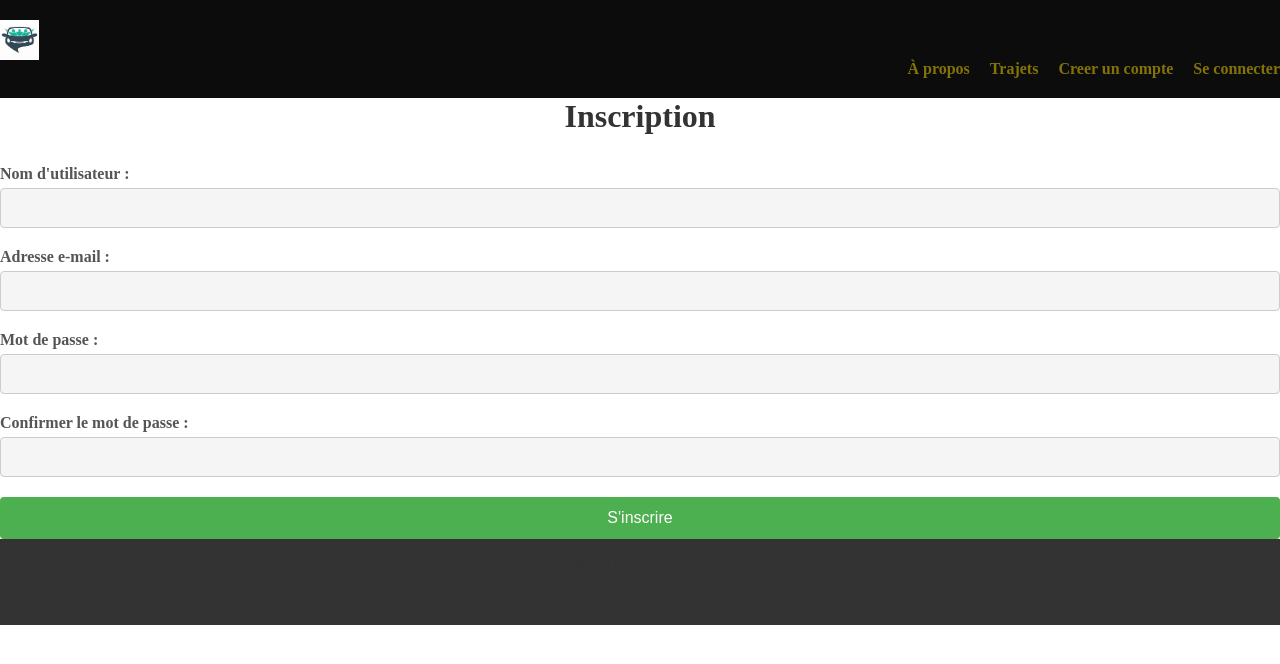
After one commit to PetitGenie/covoiturage, a Django app: page /register/ in a window 1280 px wide. The commit adds this page. Shown: the top 664 px of the page. Run offline with Django 5.2, Linux system fonts and the light colour scheme.

Commit message:
another one

```diff
--- a/Stage/urls.py
+++ b/Stage/urls.py
@@ -18,7 +18,7 @@ from django.contrib import admin
 from django.urls import path, include
 from .views import index
 from . import views
-from .views import reservation
+from .views import reservation, createtrajet
 from .views import Trajet
 
 urlpatterns = [
@@ -28,6 +28,9 @@ urlpatterns = [
      path('login/', views.connexion, name='login'),
     path('logout/', views.deconnexion, name='logout'),
     path('reservation/', reservation, name='reservation'),
-    path('trajet/', views.createtrajet, name='trajet'),
-
+    path('trajet/', views.trajetdetails, name='trajet'),
+    path('trajet/', views.createtrajet, name='createtrajet'),
+    path('commentaires/', views.commentaire, name='commentaire'),
+    path('reservation/', views.create_reservation, name='create_reservation'),
+    path('register/', views.register, name='register'),
 ]
--- a/Stage/views.py
+++ b/Stage/views.py
@@ -1,10 +1,10 @@
 from django.shortcuts import render, redirect
-from .forms import LoginForm, ReserverForm, TrajetForm
+from .forms import LoginForm, ReserverForm, TrajetForm, CommentaireForm
 from django.contrib.auth import authenticate, login, logout
 from django.contrib.auth.decorators import login_required
 from django.http import HttpResponse
 from django.contrib.auth.models import User
-from covoiturage.models import Trajet
+from covoiturage.models import Trajet, Reservation
 from .forms import LoginForm
 
 def index(request):
@@ -39,25 +39,25 @@ def deconnexion(request):
     logout(request)
     return redirect("/")
 
-@login_required(login_url='/login')
+
 def reservation(request):
-    if request.method == "POST":
-        connection_form = ReserverForm(request.POST)
-        if connection_form.is_valid():
-            user = connection_form.cleaned_data['user']
-            trajet = connection_form.cleaned_data['trajet']
-            avance_paye = connection_form.cleaned_data['avance_paye']
+    reservations = Reservation.objects.filter(user=request.user)
+    context = {'reservations': reservations}
+    return render(request, 'reserver.html', context)
 
-            return redirect("/")
-        else:
-            error_message = "Sorry, we didn't recognize you."
 
-            connection_form.add_error(None, error_message)
+def create_reservation(request, trajet_id):
+    if request.method == 'POST':
+        trajet = Trajet.objects.get(id=trajet_id)
+        reservation = Reservation.objects.create(
+            user=request.user,
+            trajet=trajet,
+
+        )
+        return redirect('reservation')
     else:
-        connection_form = ReserverForm()
-
-    context = {'connection_form': connection_form}
-    return render(request, 'reserver.html', context)
+        trajet = Trajet.objects.get(id=trajet_id)
+        return render(request, 'reservation_form.html', {'trajet': trajet})
 
 @login_required(login_url='/login')
 def createtrajet(request):
@@ -67,7 +67,7 @@ def createtrajet(request):
             trajet=form.save(commit=False)
             trajet.user= request.user
             trajet.save()
-            return redirect("/")
+            return redirect("/trajet")
 
     else:
         form = TrajetForm()
@@ -75,8 +75,48 @@ def createtrajet(request):
     context = {'form': form}
     return render(request, 'trajet.html', context)
 
+@login_required(login_url='/login')
+def trajetdetails(request):
+    trajet = Trajet.objects.all()
+    context = {'trajet': trajet}
+    return render(request, 'trajet.html', context)
 
-def trajetdetails(request):
-    trajets= Trajet.objects.all()
-    context = {'trajets': trajets}
-    return render(request, 'trajet.html', context)
+def commentaire(request):
+    if request.method == 'POST':
+        form = CommentaireForm(request.POST)
+        if form.is_valid():
+            commentaire=form.save(commit=False)
+            commentaire.user= request.user
+            commentaire.save()
+            return redirect("/commentaires")
+
+    else:
+        form = CommentaireForm()
+
+    context = {'form': form}
+    return render(request, 'commentaire.html', context)
+
+from django.shortcuts import render, redirect
+from django.contrib.auth.models import User
+from django.contrib.auth import login
+
+def register(request):
+    if request.method == 'POST':
+        username = request.POST['username']
+        email = request.POST['email']
+        password = request.POST['password']
+        password_confirm = request.POST['password_confirm']
+
+
+        if password != password_confirm:
+            return render(request, 'register.html', {'error': 'Les mots de passe ne correspondent pas.'})
+
+
+        try:
+            user = User.objects.create_user(username=username, email=email, password=password)
+            login(request, user)
+            return redirect('accueil')
+        except:
+            return render(request, 'register.html', {'error': 'Erreur lors de la création du compte.'})
+
+    return render(request, 'register.html')
--- a/covoiturage/admin.py
+++ b/covoiturage/admin.py
@@ -3,7 +3,7 @@ from django.contrib import admin
 from .models import  Trajet, Reservation, Commentaire,  Notification, Paiement
 
 class TrajetAdmin(admin.ModelAdmin):
-    list_display = ('point_depart', 'destination', 'heure_depart', 'places_disponibles', 'user')
+    list_display = ('point_depart', 'destination', 'heure_depart', 'places_disponibles', 'plaque','modele' ,'user')
     list_filter = ('heure_depart', 'user')
     search_fields = ('point_depart', 'destination')
 
@@ -16,6 +16,9 @@ class TrajetAdmin(admin.ModelAdmin):
 admin.site.register(Trajet, TrajetAdmin)
 class ReservationAdmin(admin.ModelAdmin):
     list_display = ('user', 'trajet','date', 'avance_payee')
+    def user(self, obj):
+      if user.is_connected:
+        return obj.user.username
 admin.site.register(Reservation, ReservationAdmin)
 admin.site.register(Commentaire)
 
--- a/covoiturage/models.py
+++ b/covoiturage/models.py
@@ -7,7 +7,7 @@ from django.contrib.auth.models import User
 class Trajet(models.Model):
     point_depart = models.CharField(max_length=255)
     destination = models.CharField(max_length=255)
-    heure_depart = models.DateTimeField()
+    heure_depart = models.DateTimeField(editable=True)
     places_disponibles = models.IntegerField()
 
     modele = models.CharField(max_length=35, null=True)
--- a/static/styles.css
+++ b/static/styles.css
@@ -4,20 +4,61 @@
     padding: 0;
     box-sizing: border-box;
 }
+h1, p {
+    text-align: center;
+    margin-bottom: 30px;
+    color: #333;
+}
 
-/* Global Styles */
-body {
-    font-family: Arial, sans-serif;
+/* Styles du formulaire */
+form {
+    display: grid;
+    grid-template-columns: 1fr;
+    grid-gap: 20px;
+}
+
+form div {
+    display: flex;
+    flex-direction: column;
+}
+
+label {
+    font-weight: bold;
+    margin-bottom: 5px;
+    color: #555;
+}
+
+input {
+    padding: 10px;
+    border: 1px solid #ccc;
+    border-radius: 4px;
+    font-size: 16px;
     background-color: #f5f5f5;
     color: #333;
 }
 
-.container {
-    max-width: 1200px;
-    margin: 0 auto;
-    padding: 20px;
+button[type="submit"] {
+    background-color: #4CAF50;
+    color: white;
+    padding: 12px 20px;
+    border: none;
+    border-radius: 4px;
+    cursor: pointer;
+    font-size: 16px;
+    transition: background-color 0.3s;
 }
 
+button[type="submit"]:hover {
+    background-color: #45a049;
+}
+
+/* Styles des messages d'erreur */
+.error {
+    color: #ff0000;
+    font-weight: bold;
+    text-align: center;
+    margin-top: 10px;
+}
 /* Header */
 header {
     background-color: #0c0c0c;
@@ -232,30 +230,53 @@ footer p {
 }
 
 
-.login-form {
 
-    margin: 20px;
-    padding: 20px;
-    border: 1px solid #ccc;
-    background-color: #f7f7f7;
+/* formulaire */
+form {
+    display: grid;
+    grid-template-columns: 1fr;
+    grid-gap: 20px;
 }
 
-.login-form input[type="text"],
-.login-form input[type="password"] {
+form div {
+    display: flex;
+    flex-direction: column;
+}
 
-    width: 100%;
+label {
+    font-weight: bold;
+    margin-bottom: 5px;
+    color: #555;
+}
+
+input {
     padding: 10px;
-    margin-bottom: 10px;
     border: 1px solid #ccc;
     border-radius: 4px;
+    font-size: 16px;
+    background-color: #f5f5f5;
+    color: #333;
 }
 
-.login-form button[type="submit"] {
-
+button[type="submit"] {
     background-color: #4CAF50;
     color: white;
-    padding: 10px;
+    padding: 12px 20px;
     border: none;
     border-radius: 4px;
     cursor: pointer;
+    font-size: 16px;
+    transition: background-color 0.3s;
 }
+
+button[type="submit"]:hover {
+    background-color: #45a049;
+}
+
+/* messages d'erreur */
+.error {
+    color: #ff0000;
+    font-weight: bold;
+    text-align: center;
+    margin-top: 10px;
+}
--- a/templates/index.html
+++ b/templates/index.html
@@ -24,6 +24,7 @@
                    <li><a href="/login">Se connecter</a></li>
                 {% else %}
                  <li><a href="/reservation">Reservation</a></li>
+                 <li><a href="/commentaires">Laissez un commentaire</a></li>
                  <li> {{ user.username | upper }}</li>
                  <li> <a href="/logout">Se deconnecter</a></li>
                 {% endif %}
@@ -42,7 +43,9 @@
 
     <section id="about" class="about">
         <h2>À propos de JANA NANJE</h2>
-        <p>JANA NANJE est une application conviviale qui vous permet de partager vos trajets avec d'autres utilisateurs, ce qui vous permet de réduire les coûts, de gagner du temps et de contribuer à la réduction des files d'attente des moyens de transport qui deviennent difficiles à cause du carburant qui se fait rare.</p>
+        <p>JANA NANJE est une application conviviale qui vous permet de partager vos trajets avec d'autres utilisateurs,
+          ce qui vous permet de réduire les coûts, de gagner du temps et de contribuer à la réduction des files d'attente
+           des moyens de transport qui deviennent difficiles.</p>
     </section>
 
 
@@ -50,29 +53,9 @@
 
   <div class="container">
     <h2>Fonctionnalités principales</h2>
-    <h3>Recherche trajet</h3>
-    <div class="row justify-content-center">
-        <div class="col-md-6">
-          <div class="card mb-3">
-            <div class="card-body">
-              <h5 class="card-title">Trajet 1</h5>
-              <a href="/reservation" class="btn btn-primary">RESERVER</a>
-            </div>
-          </div>
-        </div>
-        <div class="col-md-6">
-          <div class="card mb-3">
-            <div class="card-body">
-              <h5 class="card-title">Trajet 2</h5>
-              <a href="/reservation" class="btn btn-primary">RESERVER</a>
-            </div>
-          </div>
-        </div>
-      </div>
-</div>
 
         <div class="feature">
-
+          <h3>Recherche trajet</h3>
             <h3>Réservation simple</h3>
             <p>Réservez votre place en quelques clics et communiquez avec le conducteur en cas de besoin.</p>
             <img src="{% static 'image1.jpg' %}" alt="Fonctionnalité 2">
--- a/templates/login.html
+++ b/templates/login.html
@@ -16,6 +16,6 @@
         {{ connection_form.password }}
         {{ connection_form.password.errors }}
     </div>
-    <button type="submit">Se connecter</button>
+    <button class="submit" type="submit">Se connecter</button>
 </form>
 {% endblock %}
--- /dev/null
+++ b/templates/register.html
@@ -0,0 +1,31 @@
+{% extends 'index.html' %}
+
+{% block section %}
+    <h1>Inscription</h1>
+
+    <form method="post">
+        {% csrf_token %}
+
+        <div>
+            <label for="username">Nom d'utilisateur :</label>
+            <input type="text" id="username" name="username" required>
+        </div>
+
+        <div>
+            <label for="email">Adresse e-mail :</label>
+            <input type="email" id="email" name="email" required>
+        </div>
+
+        <div>
+            <label for="password">Mot de passe :</label>
+            <input type="password" id="password" name="password" required>
+        </div>
+
+        <div>
+            <label for="password_confirm">Confirmer le mot de passe :</label>
+            <input type="password" id="password_confirm" name="password_confirm" required>
+        </div>
+
+        <button type="submit">S'inscrire</button>
+    </form>
+{% endblock %}
```
Also changed, not shown: other parts of static/styles.css (+0 -43 lines), Stage/forms.py (+7 -0 lines), static/login.css (deleted, +0 -48 lines), templates/commentaire.html (added, +22 -0 lines), templates/trajet.html (+44 -8 lines), db.sqlite3.
